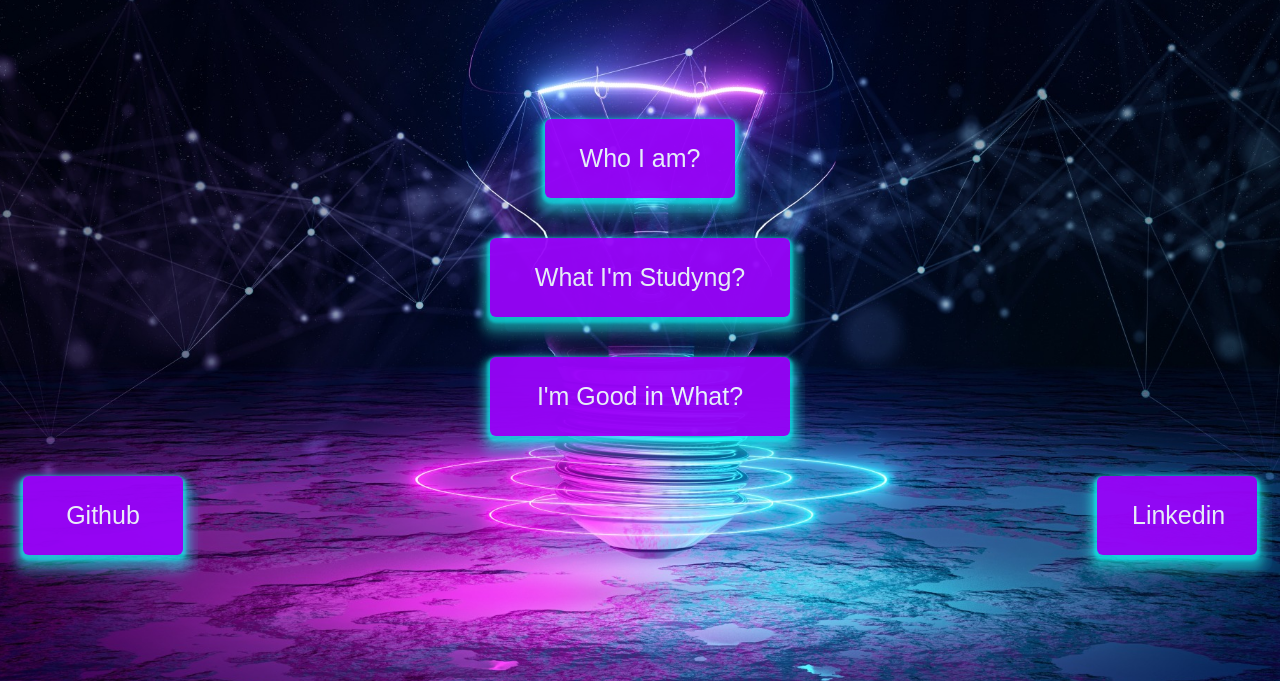
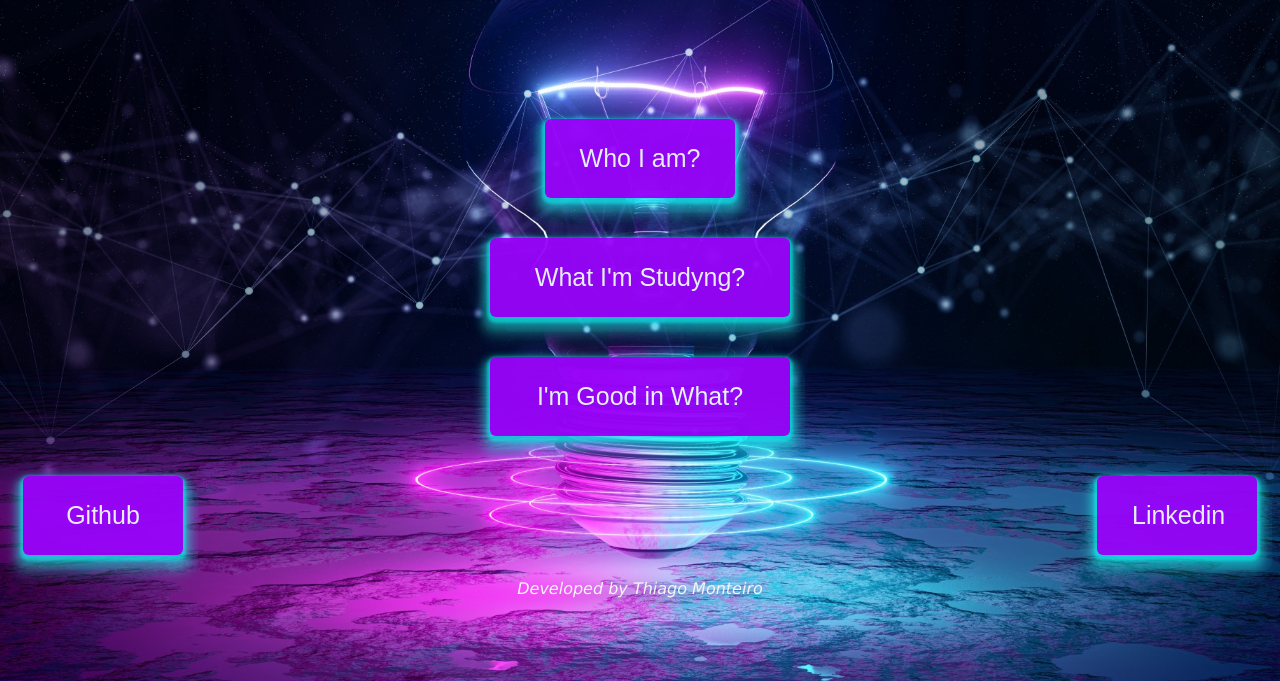
Before and after one commit to thiagoacmonteiro/thiagoacmonteiro.github.io, a plain HTML site: page index.html in a window 1280 px wide. Shown: the part 119-800 px from the top of the page. Drawn offline with Linux system fonts and the light colour scheme.

Commit message:
Add footer

```diff
--- a/index.html
+++ b/index.html
@@ -20,6 +20,7 @@
             <input class="home-button last" type="button" value="Linkedin">
         </div>
     </main>
+    <footer>Developed by Thiago Monteiro</footer>
     <script src="script.js"></script>
 </body>
 </html>
--- a/style.css
+++ b/style.css
@@ -24,6 +24,7 @@ main {
   margin-top: 120px;
   display: flex;
   flex-direction: column;
+  height: 460px;
 }
 
 .home-button {
@@ -53,3 +54,8 @@ main {
     text-align: center;
     margin: 0 15px;
 }
+
+footer {
+    color: whitesmoke;
+    text-align: center;
+}
```
